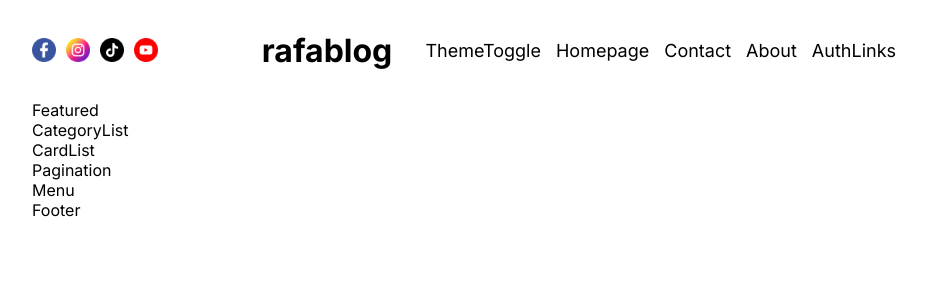
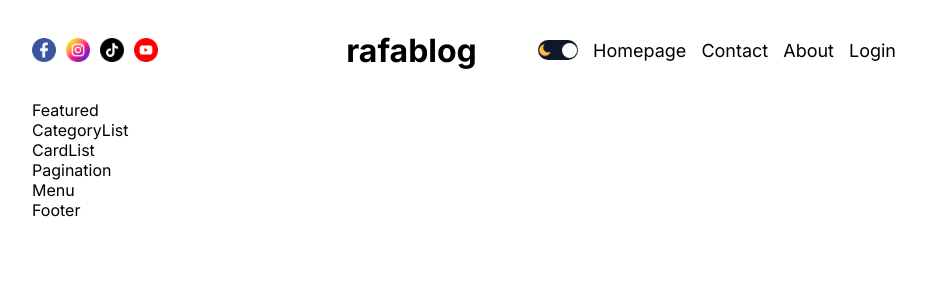
Before and after one commit to Rauf-pro/blogapp-next, a Next.js app: page / in a window 1280 px wide. Shown: the top 300 px of the page, without its empty margins (176-1103 px from the left). Built offline with nearby package versions, Linux system fonts and the light colour scheme.

Commit message:
finish dark mode functiopnality and contex

```diff
--- a/src/app/layout.js
+++ b/src/app/layout.js
@@ -2,6 +2,8 @@
 import "./globals.css";
 import Navbar from "@/components/navbar/Navbar";
 import Footer from "@/components/footer/Footer";
+import { ThemeContextProvider } from "@/context/ThemeContext";
+import ThemeProvider from "@/providers/ThemeProvider";
 
 const inter = Inter({ subsets: ["latin"] });
 
@@ -14,6 +16,8 @@
   return (
     <html lang="en">
       <body className={inter.className}>
+        <ThemeContextProvider>
+          <ThemeProvider>
             <div className="container">
               <div className="wrapper">
                 <Navbar />
@@ -21,6 +25,8 @@
                 <Footer />
               </div>
             </div>
+          </ThemeProvider>
+        </ThemeContextProvider>
       </body>
     </html>
   );
--- a/src/components/authLinks/AuthLinks.jsx
+++ b/src/components/authLinks/AuthLinks.jsx
@@ -1,10 +1,21 @@
-import React from 'react';
-import styles from "./authlinks.module.css"
+import React from "react";
+import styles from "./authlinks.module.css";
+import Link from "next/link";
 
 const AuthLinks = () => {
+  const status = "notauthenticated";
   return (
-    <div>AuthLinks</div>
-  )
-}
+    <>
+      {status === "notauthenticated" ? (
+        <Link href={"/login"}>Login</Link>
+      ) : (
+        <>
+          <Link href={"/write"}>Write</Link>
+          <span className={styles.link}>Logout</span>
+        </>
+      )}
+    </>
+  );
+};
 
-export default AuthLinks
+export default AuthLinks;
--- a/src/components/authLinks/authlinks.module.css
+++ b/src/components/authLinks/authlinks.module.css
@@ -0,0 +1,3 @@
+.link {
+    cursor: pointer;
+  }
--- a/src/components/themeToggle/ThemeToggle.jsx
+++ b/src/components/themeToggle/ThemeToggle.jsx
@@ -1,10 +1,20 @@
-import React from 'react';
+"use client"
+
+import React, { useContext } from "react";
 import styles from "./themeToggle.module.css";
+import Image from "next/image";
+import { ThemeContext } from "@/context/ThemeContext";
 
 const ThemeToggle = () => {
+  const { toggle, theme } = useContext(ThemeContext);
+  console.log(theme)
   return (
-    <div className={styles.container}>ThemeToggle</div>
-  )
-}
+    <div className={styles.container} onClick={toggle} style={theme === "dark" ? { backgroundColor: "white"} : {backgroundColor: "#0f172a"}}>
+      <Image src={"/moon.png"} alt="" width={14} height={14} />
+      <div className={styles.ball} style={theme === "dark" ? {left:1, backgroundColor: "#0f172a"}: {right:1, backgroundColor: "white"}}></div>
+      <Image src={"/sun.png"} alt="" width={14} height={14} />
+    </div>
+  );
+};
 
-export default ThemeToggle
+export default ThemeToggle;
--- a/src/components/themeToggle/themeToggle.module.css
+++ b/src/components/themeToggle/themeToggle.module.css
@@ -0,0 +1,17 @@
+.container {
+    width: 40px;
+    height: 20px;
+    border-radius: 50px;
+    cursor: pointer;
+    display: flex;
+    align-items: center;
+    justify-content: space-between;
+    position: relative;
+  }
+
+  .ball{
+    width: 15px;
+    height: 15px;
+    border-radius: 50%;
+    position: absolute;
+  }
--- /dev/null
+++ b/src/context/ThemeContext.jsx
@@ -0,0 +1,31 @@
+"use client";
+
+import { createContext, useEffect, useState } from "react";
+
+export const ThemeContext = createContext();
+
+const getFromLocalStorage = () => {
+  if (typeof window !== "undefined") {
+    const value = localStorage.getItem("theme");
+    return value || "light";
+  }
+};
+
+export const ThemeContextProvider = ({ children }) => {
+  const [theme, setTheme] = useState(() => {
+    return getFromLocalStorage();
+  });
+
+  const toggle = () => {
+    setTheme(theme === "light" ? "dark" : "light");
+  };
+
+  useEffect(() => {
+    localStorage.setItem("theme", theme);
+  }, [theme]);
+  return (
+    <ThemeContext.Provider value={{ theme, toggle }}>
+      {children}
+    </ThemeContext.Provider>
+  );
+};
--- /dev/null
+++ b/src/providers/ThemeProvider.jsx
@@ -0,0 +1,18 @@
+"use client";
+import { ThemeContext } from "@/context/ThemeContext";
+import React, { useContext, useEffect, useState } from "react";
+
+const ThemeProvider = ({ children }) => {
+  const { theme } = useContext(ThemeContext);
+  const [mounted, setMounted] = useState(false);
+
+  useEffect(() => {
+    setMounted(true);
+  }, []);
+
+  if (mounted) {
+    return <div className={theme}>{children}</div>;
+  }
+};
+
+export default ThemeProvider;
```
Lines whose indentation alone changed are shown as unchanged.
